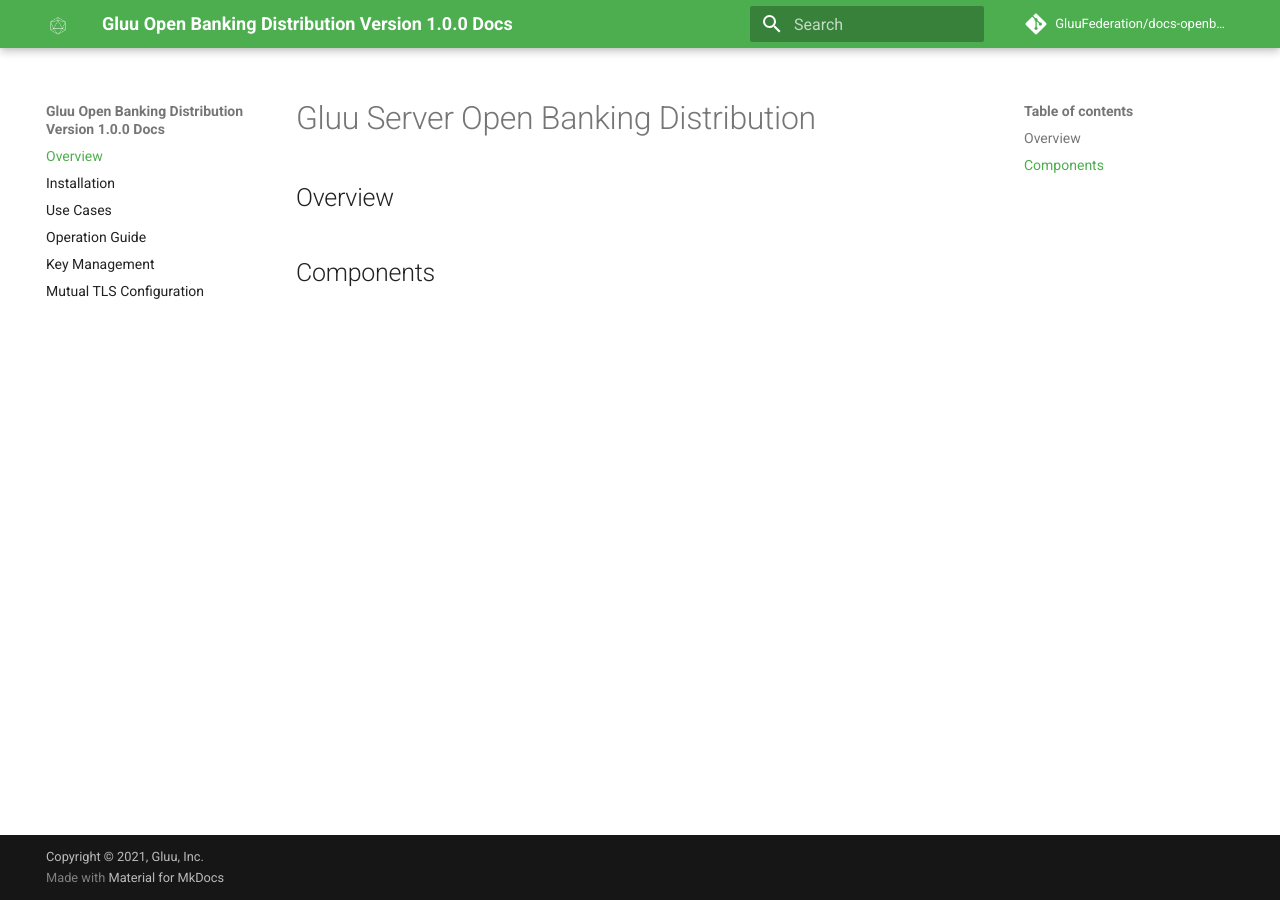
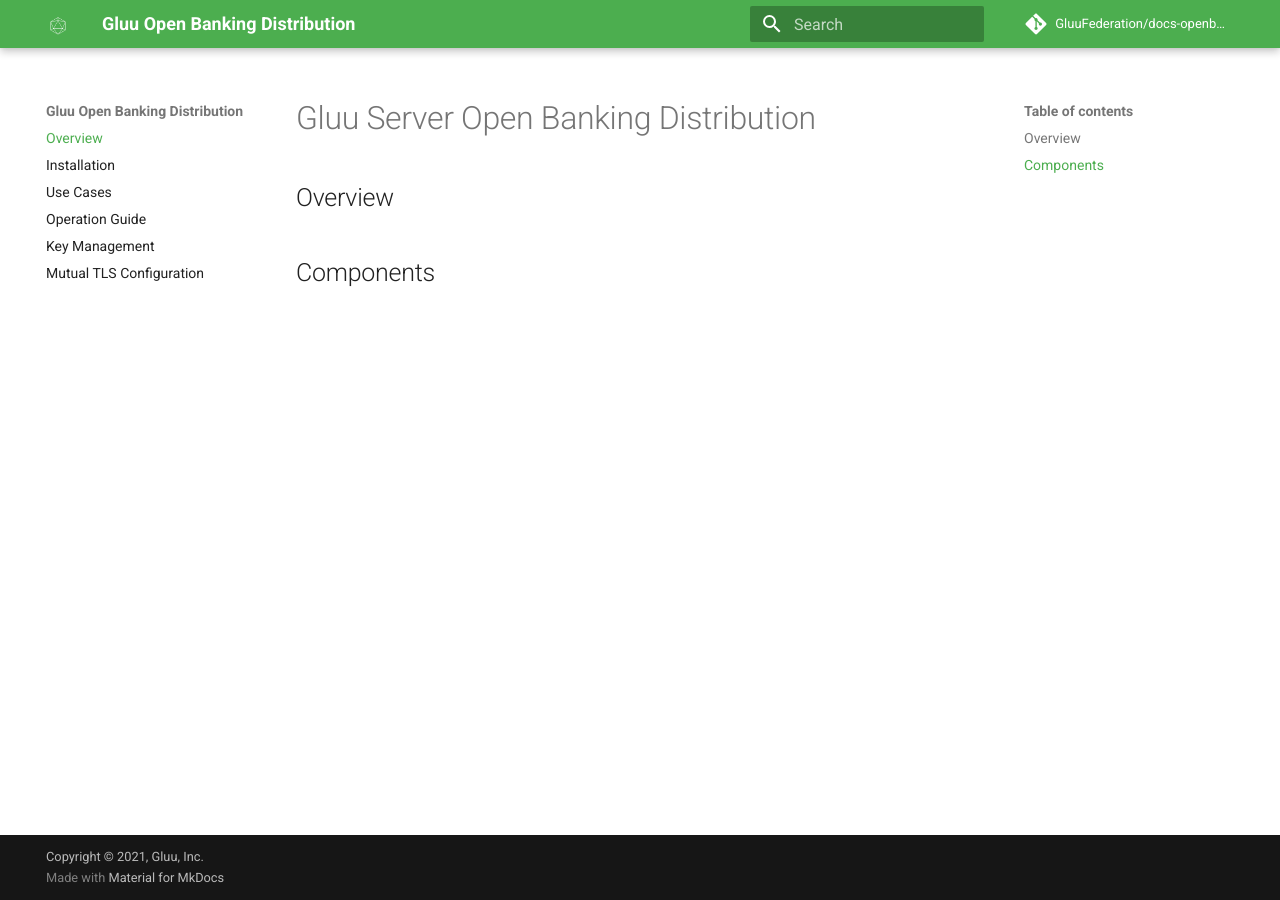
Before and after one commit to GluuFederation/docs-openbanking-prod, an MkDocs documentation site: the page built from docs/source/index.md, in a window 1280 px wide. Built offline with MkDocs 1.6.1 and Material for MkDocs 9.7.7, drawn with Linux system fonts in a browser that asks for light colours; comment, search, counter and statistics services are not loaded.

Commit message:
Adjusted site_name for brevity

```diff
--- a/docs/mkdocs.yml
+++ b/docs/mkdocs.yml
@@ -1,5 +1,5 @@
 # Project information
-site_name: Gluu Open Banking Distribution Version 1.0.0 Docs
+site_name: Gluu Open Banking Distribution
 site_description: Documentation for Gluu Server Open Banking Distribution
 
 # Copyright
```
